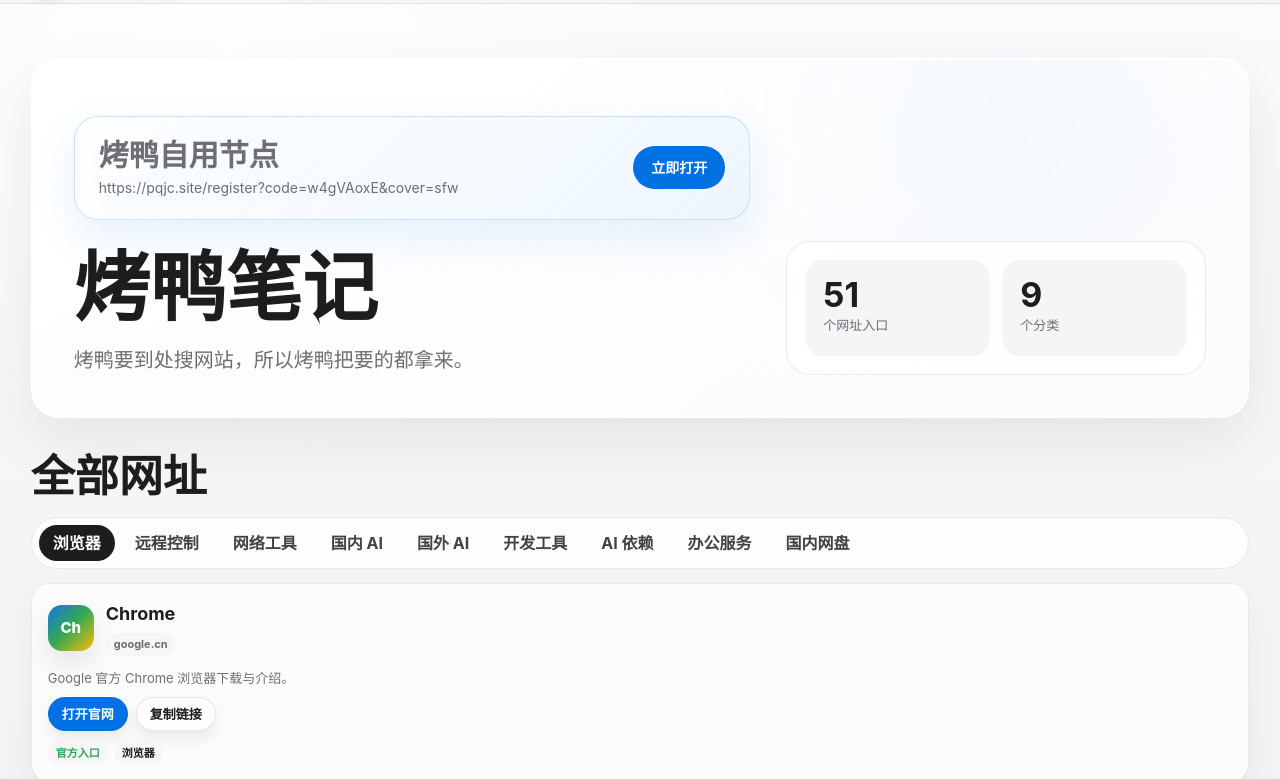
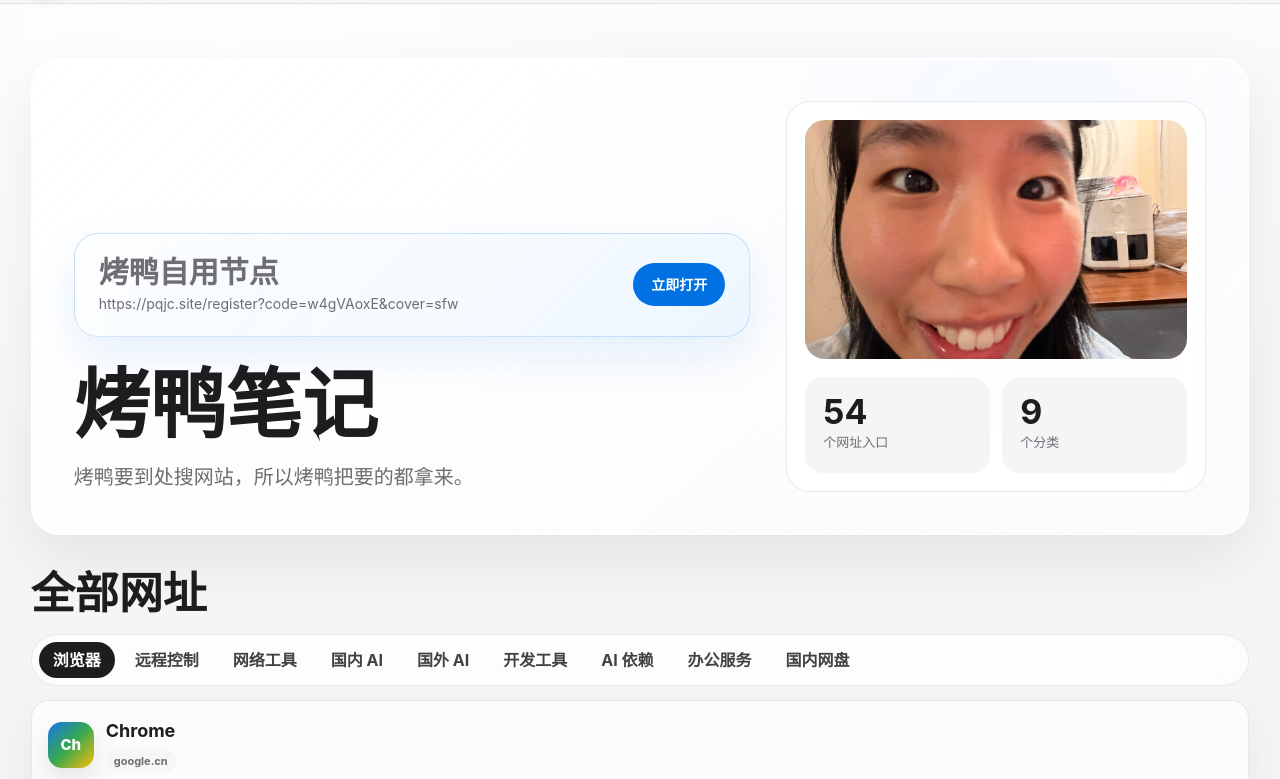
Before and after one commit to dianzihuang2-source/index.html, a plain HTML site: page index.html in a window 1280 px wide. Shown: the part 54-833 px from the top of the page. Drawn offline with Linux system fonts and the light colour scheme.

Commit message:
添加首页配图和办公链接

```diff
--- a/index.html
+++ b/index.html
@@ -285,6 +285,23 @@
   backdrop-filter: saturate(180%) blur(18px);
 }
 
+.hero-photo {
+  width: 100%;
+  aspect-ratio: 16 / 10;
+  margin: 0;
+  overflow: hidden;
+  border-radius: 20px;
+  background: #f5f5f7;
+  box-shadow: inset 0 1px 0 rgba(255, 255, 255, 0.75);
+}
+
+.hero-photo img {
+  width: 100%;
+  height: 100%;
+  display: block;
+  object-fit: cover;
+}
+
 .stats-row {
   display: grid;
   grid-template-columns: repeat(2, minmax(0, 1fr));
@@ -890,6 +907,9 @@
         </div>
 
         <div class="hero-panel" aria-label="网址统计">
+          <figure class="hero-photo">
+            <img src="assets/hero-photo.jpg" alt="烤鸭笔记配图" loading="eager">
+          </figure>
           <div class="stats-row" aria-label="链接统计">
             <div>
               <strong id="total-count">0</strong>
@@ -1463,6 +1483,36 @@
     color: "linear-gradient(135deg, #7c2d12, #f59e0b)",
   },
   {
+    name: "Microsoft 365 / Office",
+    description: "Microsoft 365 官方入口，可访问 Word、Excel、PowerPoint、Outlook 等办公应用。",
+    url: "https://www.office.com/",
+    category: "office",
+    categoryLabel: "办公服务",
+    initials: "365",
+    iconUrl: "https://www.office.com/favicon.ico",
+    color: "linear-gradient(135deg, #f25022, #7fba00 45%, #00a4ef)",
+  },
+  {
+    name: "Excel",
+    description: "Microsoft Excel 官方入口，用于电子表格、数据分析和在线协作。",
+    url: "https://www.microsoft.com/en-us/microsoft-365/excel",
+    category: "office",
+    categoryLabel: "办公服务",
+    initials: "XL",
+    iconUrl: "https://www.microsoft.com/favicon.ico?v2",
+    color: "linear-gradient(135deg, #107c41, #21a366)",
+  },
+  {
+    name: "LibreOffice",
+    description: "LibreOffice 官方下载入口，开源办公套件，包含 Writer、Calc、Impress 等组件。",
+    url: "https://www.libreoffice.org/download/download-libreoffice/",
+    category: "office",
+    categoryLabel: "办公服务",
+    initials: "LO",
+    iconUrl: "https://www.libreoffice.org/favicon.ico",
+    color: "linear-gradient(135deg, #18a303, #0f6b2f)",
+  },
+  {
     name: "WPS",
     description: "金山办公 WPS 官方入口。",
     url: "https://www.wps.cn/",
@@ -1515,9 +1565,10 @@
 }
 
 function createIcon(link) {
+  const iconUrl = link.iconUrl || faviconFromUrl(link.url);
   return `
     <span class="app-icon" style="--icon-bg: ${link.color}" aria-hidden="true">
-      <img src="${faviconFromUrl(link.url)}" alt="" loading="lazy" onerror="this.parentElement.classList.add('is-fallback'); this.remove();">
+      <img src="${iconUrl}" alt="" loading="lazy" onerror="this.parentElement.classList.add('is-fallback'); this.remove();">
       <span class="app-icon-fallback">${link.initials}</span>
     </span>
   `;
```
Also changed, not shown: assets/hero-photo.jpg (added).
